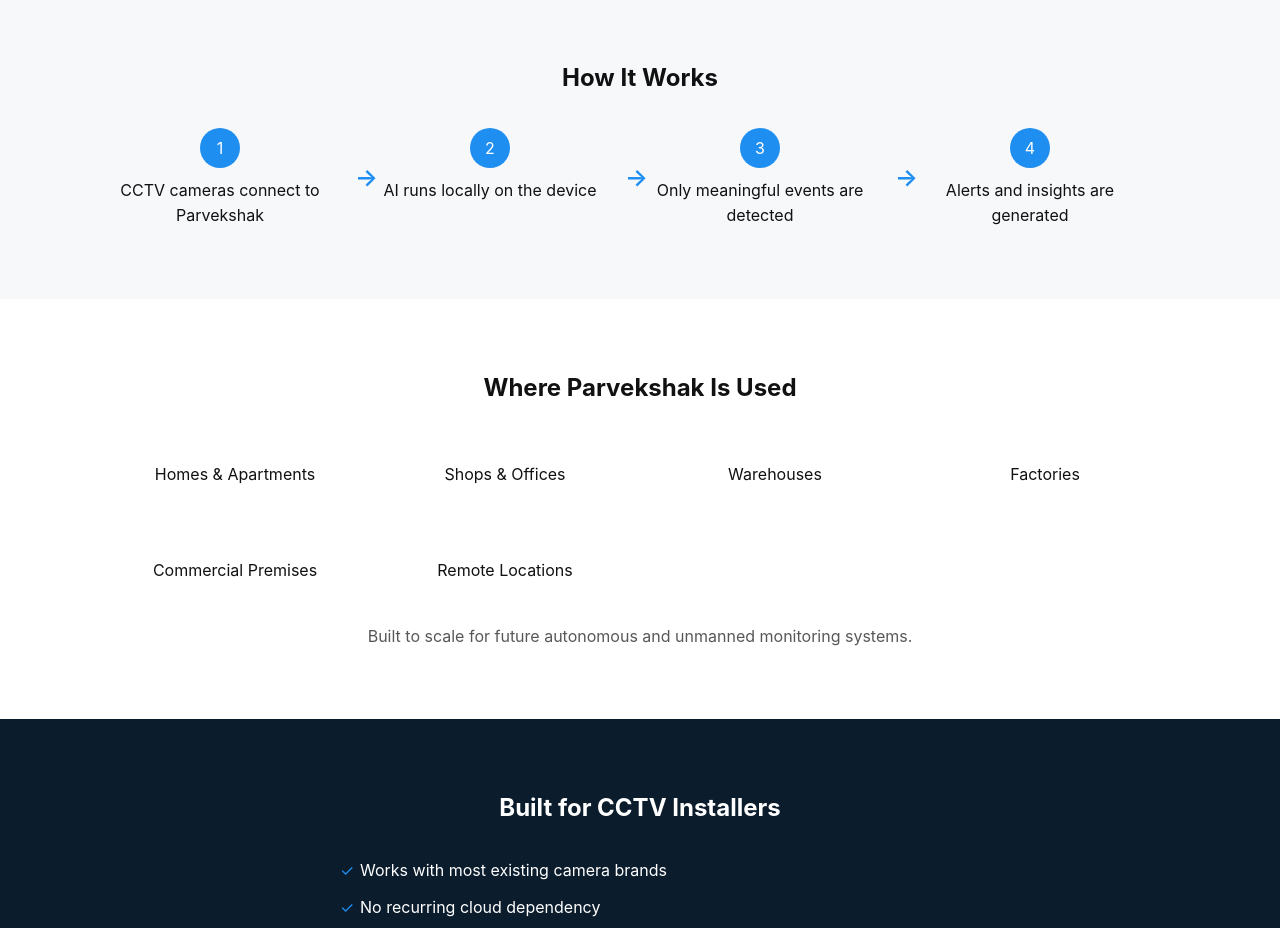
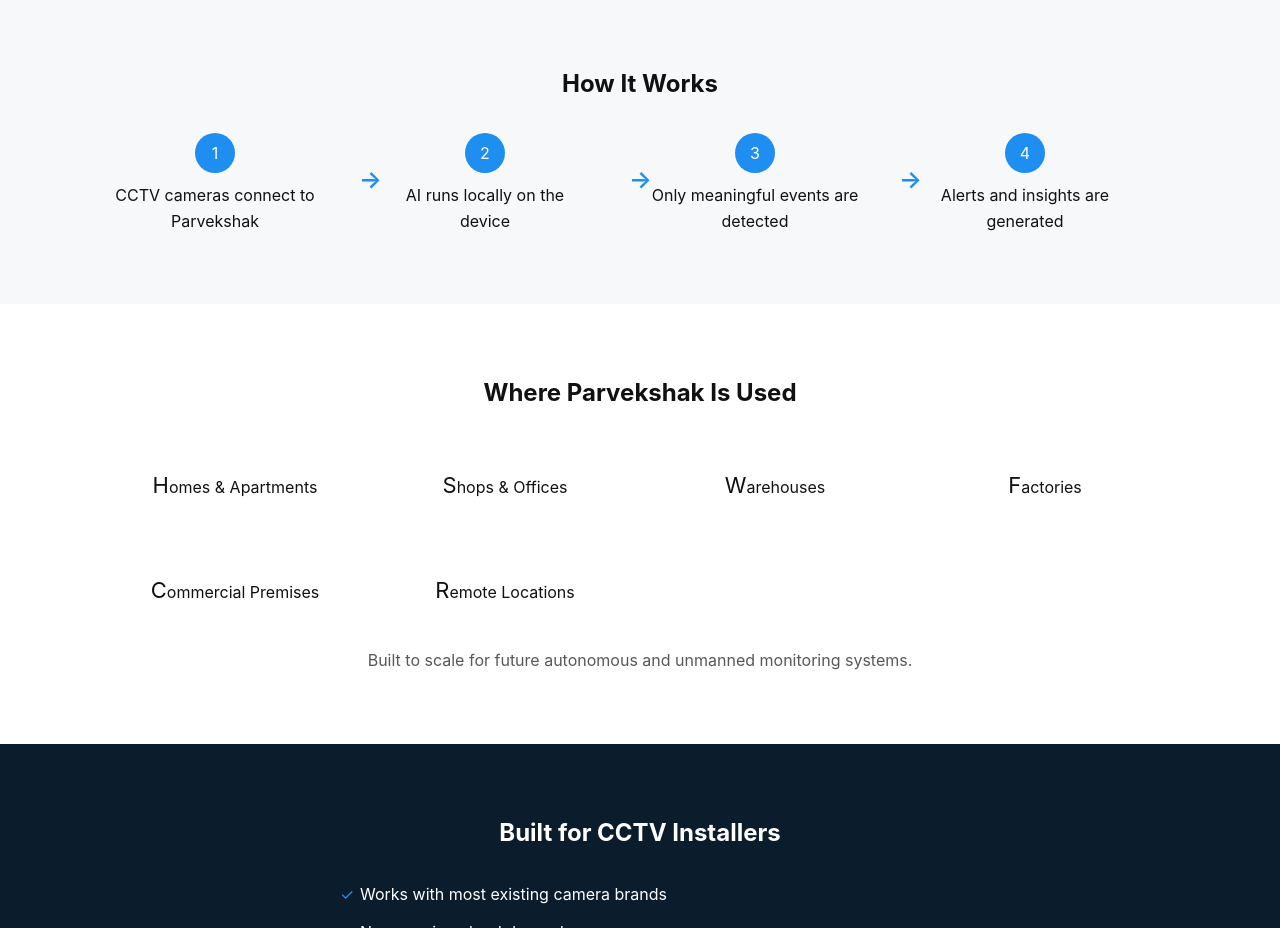
Before and after one commit to chauhanharsh79/chauhanharsh79.github.io, a plain HTML site: page index.html in a window 1280 px wide. Shown: the part 1260-2188 px from the top of the page. Drawn offline with Linux system fonts and the light colour scheme.

Commit message:
Refactor CSS styles and remove unused rules

```diff
--- a/style.css
+++ b/style.css
@@ -21,6 +21,7 @@ a {
   padding: 0 20px;
 }
 
+/* HEADER */
 .header {
   background: #0b1c2d;
   color: #fff;
@@ -43,6 +44,7 @@ nav a {
   font-size: 14px;
 }
 
+/* HERO */
 .hero {
   background: linear-gradient(135deg, #0b1c2d, #122f4a);
   color: #fff;
@@ -68,6 +70,7 @@ nav a {
   gap: 15px;
 }
 
+/* BUTTONS */
 .btn {
   background: #1f8ef1;
   color: #fff;
@@ -85,6 +88,7 @@ nav a {
   border: 1px solid #fff;
 }
 
+/* SECTIONS */
 .section {
   padding: 70px 0;
 }
@@ -112,6 +116,7 @@ nav a {
   margin-top: 15px;
 }
 
+/* GRIDS */
 .grid-3, .grid-4 {
   display: grid;
   gap: 20px;
@@ -125,17 +130,24 @@ nav a {
   grid-template-columns: repeat(auto-fit, minmax(180px, 1fr));
 }
 
+/* CARDS */
 .card {
   background: #fff;
   padding: 25px;
   border-radius: 6px;
   text-align: center;
+  font-size: 16px;
+}
+
+.card::first-letter {
+  font-size: 22px;
 }
 
 .section.dark .card {
   background: #122f4a;
 }
 
+/* FEATURES */
 .features {
   max-width: 600px;
   margin: auto;
@@ -155,42 +167,12 @@ nav a {
   color: #1f8ef1;
 }
 
-.step {
-  text-align: center;
-}
-
-.grid-4 {
-  position: relative;
-}
-
+/* HOW IT WORKS */
 .step {
   position: relative;
-  padding-right: 30px;
+  text-align: center;
+  padding-right: 40px;
 }
-
-.step::after {
-  content: "→";
-  position: absolute;
-  right: -18px;
-  top: 50%;
-  transform: translateY(-50%);
-  font-size: 24px;
-  color: #1f8ef1;
-  font-weight: 600;
-}
-
-.grid-4 .step:last-child::after {
-  content: "";
-}
-
-/* Hide arrows on mobile */
-@media (max-width: 768px) {
-  .step::after {
-    display: none;
-  }
-}
-
-
 
 .step span {
   display: inline-block;
@@ -203,12 +185,35 @@ nav a {
   margin-bottom: 10px;
 }
 
+/* Number-to-number arrows */
+.step::after {
+  content: "→";
+  position: absolute;
+  right: -22px;
+  top: 28px;
+  font-size: 24px;
+  color: #1f8ef1;
+  font-weight: 600;
+}
+
+.grid-4 .step:last-child::after {
+  content: "";
+}
+
+@media (max-width: 768px) {
+  .step::after {
+    display: none;
+  }
+}
+
+/* CONTACT */
 .contact-box {
   max-width: 400px;
   margin: 30px auto 0;
   text-align: center;
 }
 
+/* FOOTER */
 .footer {
   background: #0b1c2d;
   color: #aaa;
```
